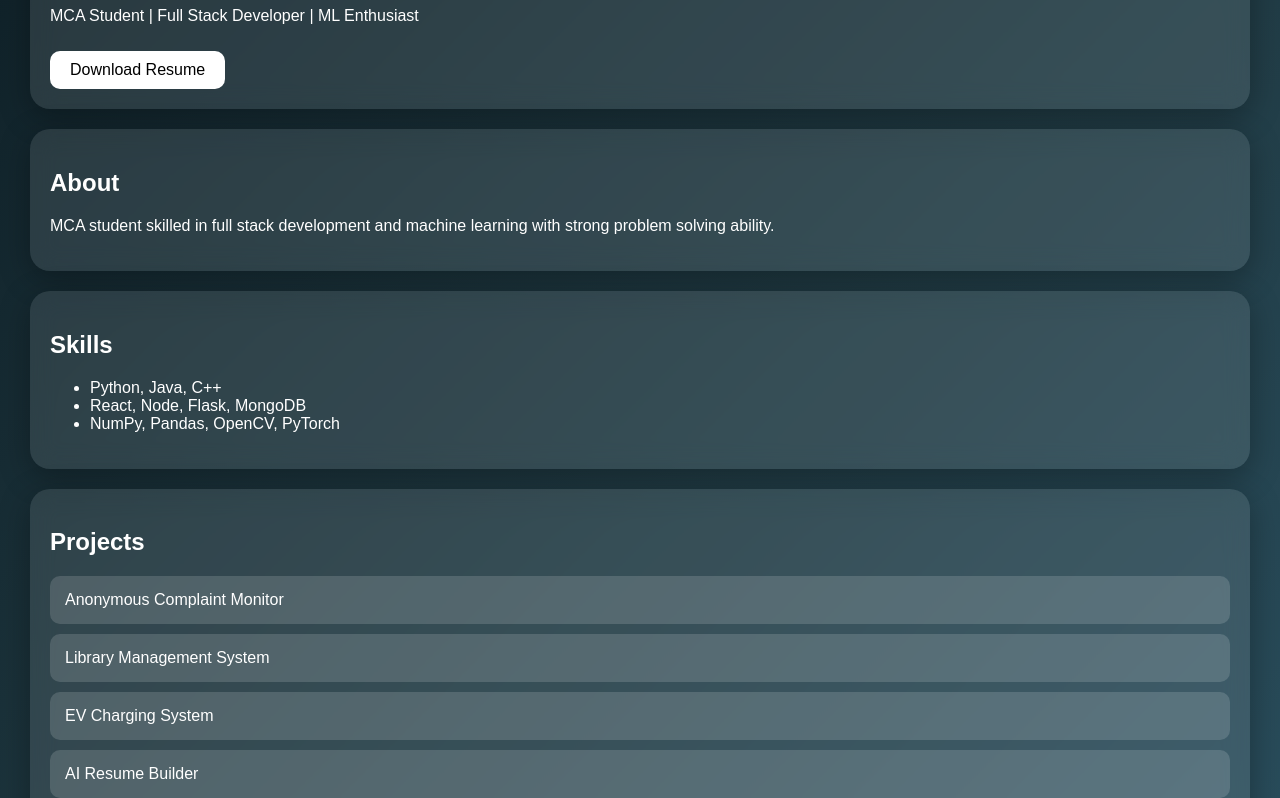
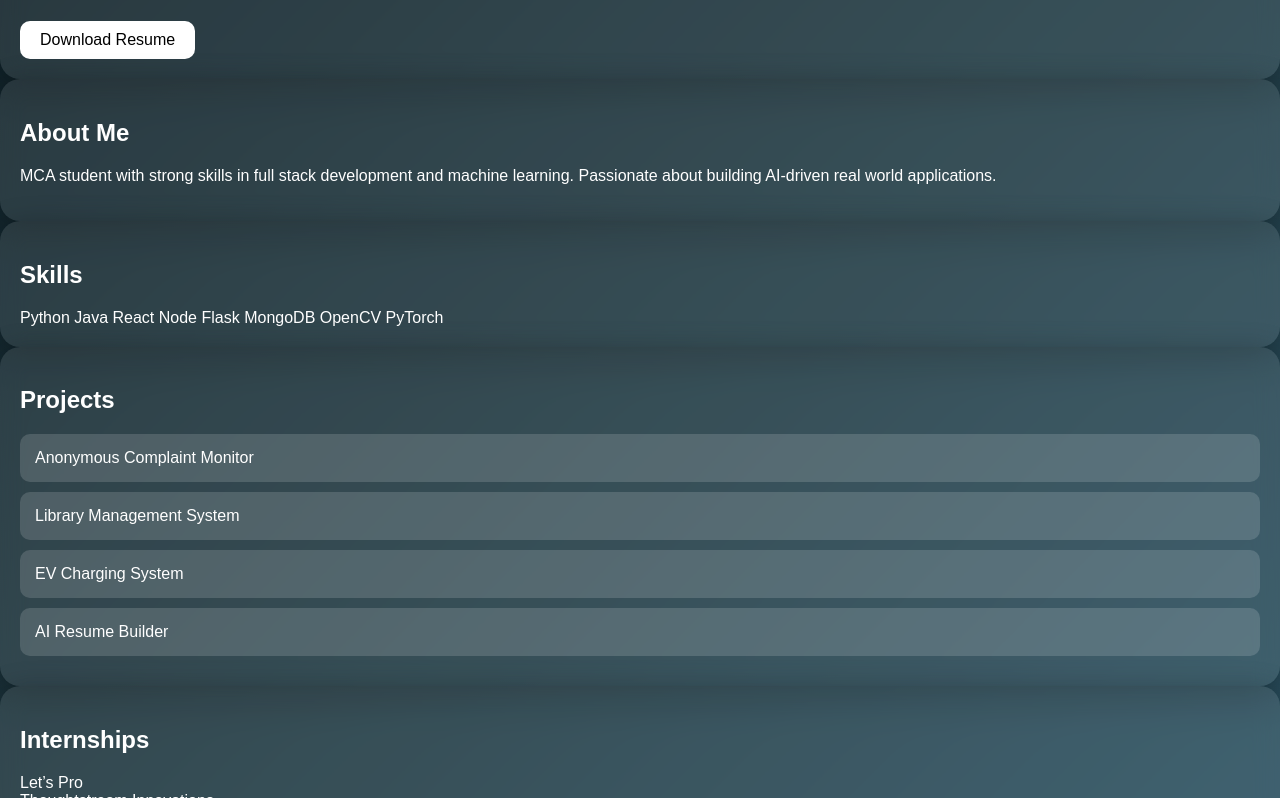
Before and after one commit to vaibhav-00011/vaibhav-00011.github.io, a plain HTML site: page index.html in a window 1280 px wide. Shown: the part 123-921 px from the top of the page. Drawn offline with Linux system fonts and the light colour scheme.

Commit message:
Revamp portfolio structure and content
Updated the portfolio layout and content for better presentation.

```diff
--- a/index.html
+++ b/index.html
@@ -2,44 +2,54 @@
 <html lang="en">
 <head>
 <meta charset="UTF-8">
-<title>Vaibhav M | Portfolio</title>
+<title>Vaibhav M</title>
 <link rel="stylesheet" href="style.css">
 </head>
 <body>
 
-<div class="container">
+<div class="bg"></div>
 
-<header class="glass">
+<header class="hero glass">
 <h1>Vaibhav M</h1>
-<p>MCA Student | Full Stack Developer | ML Enthusiast</p>
+<p>Full Stack Developer • ML Enthusiast • MCA Student</p>
 <a href="resume.pdf" class="btn">Download Resume</a>
 </header>
 
 <section class="glass">
-<h2>About</h2>
-<p>MCA student skilled in full stack development and machine learning with strong problem solving ability.</p>
+<h2>About Me</h2>
+<p>MCA student with strong skills in full stack development and machine learning. Passionate about building AI-driven real world applications.</p>
 </section>
 
 <section class="glass">
 <h2>Skills</h2>
-<ul>
-<li>Python, Java, C++</li>
-<li>React, Node, Flask, MongoDB</li>
-<li>NumPy, Pandas, OpenCV, PyTorch</li>
-</ul>
+<div class="skills">
+<span>Python</span>
+<span>Java</span>
+<span>React</span>
+<span>Node</span>
+<span>Flask</span>
+<span>MongoDB</span>
+<span>OpenCV</span>
+<span>PyTorch</span>
+</div>
 </section>
 
 <section class="glass">
 <h2>Projects</h2>
+<div class="grid">
 <div class="card">Anonymous Complaint Monitor</div>
 <div class="card">Library Management System</div>
 <div class="card">EV Charging System</div>
 <div class="card">AI Resume Builder</div>
+</div>
 </section>
 
 <section class="glass">
 <h2>Internships</h2>
-<p>Let’s Pro | Thoughtstream Innovations</p>
+<div class="timeline">
+<div>Let’s Pro</div>
+<div>Thoughtstream Innovations</div>
+</div>
 </section>
 
 <footer class="glass">
@@ -47,8 +57,5 @@
 <p>📍 Mysuru, India</p>
 </footer>
 
-</div>
-
-<script src="script.js"></script>
 </body>
 </html>
```
